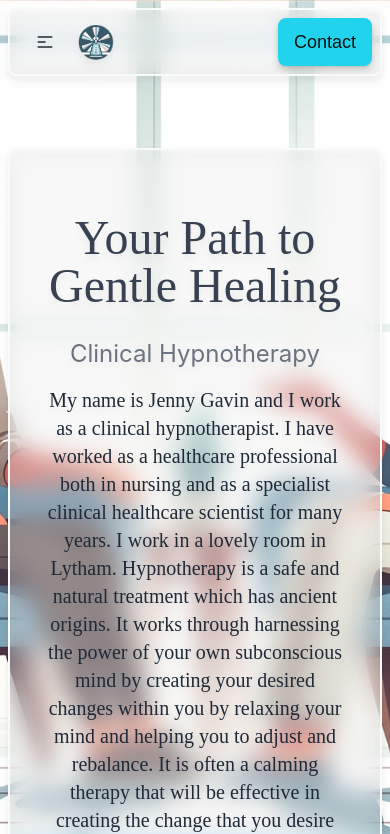
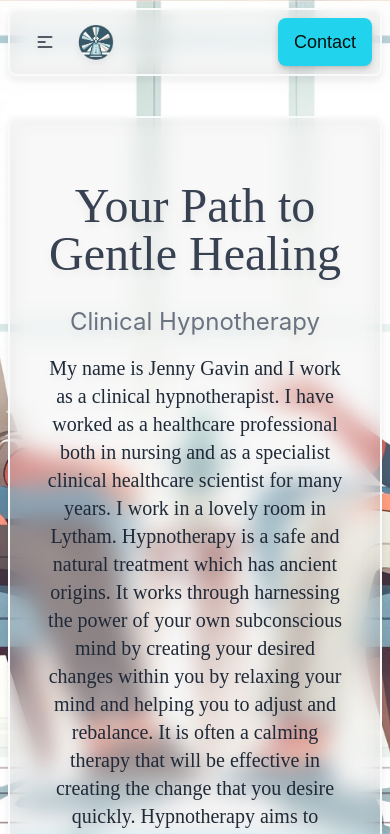
Before and after one commit to oscargavin/windmill-therapy, a React (Create React App) app: page / in a window 390 px wide. Shown: the top 834 px of the page. Built offline with nearby package versions, Linux system fonts and the light colour scheme.

Commit message:
aesthetic changes

```diff
--- a/src/components/Background.js
+++ b/src/components/Background.js
@@ -2,7 +2,7 @@ import { Link } from "react-router-dom";
 
 function Background() {
   return (
-    <div className="md:h-full mt-16 md:mb-24 md:w-full">
+    <div className="h-full md:h-full md:mb-24 md:w-full">
       <div className="flex flex-col justify-center mx-2 md:mt-16 my-8 backdrop-blur-md bg-white/30 py-16 md:w-5/6 md:mb-24 items-center md:mx-auto rounded-lg border-2 border-gray-50 drop-shadow-lg">
         <h1 className="text-5xl font-pacifico mb-6 mx-auto text-center md:text-7xl text-gray-700">
           Your Path to Gentle Healing
```
